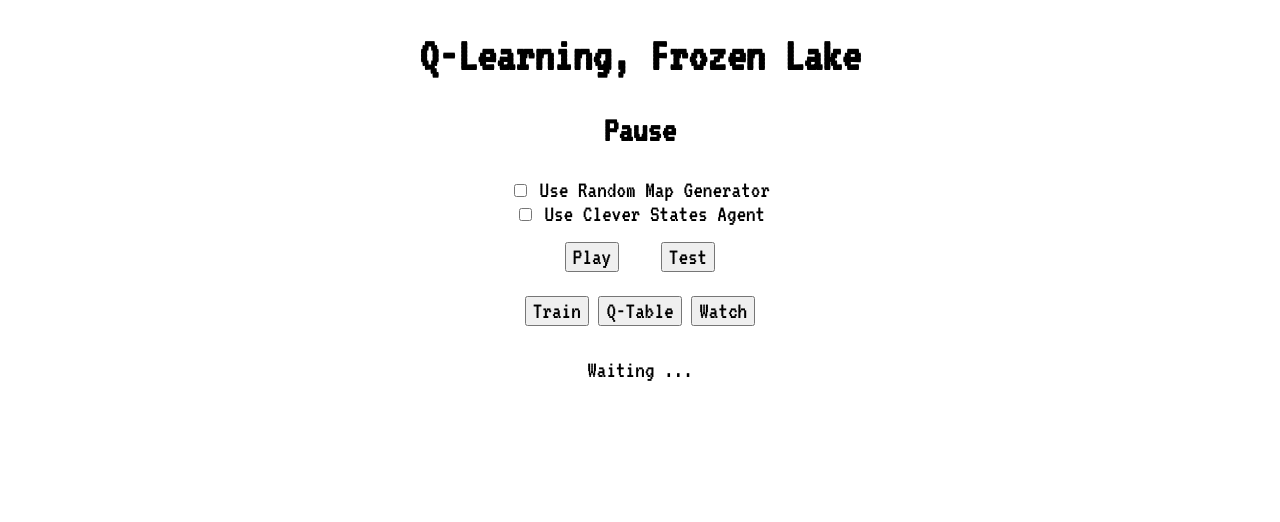
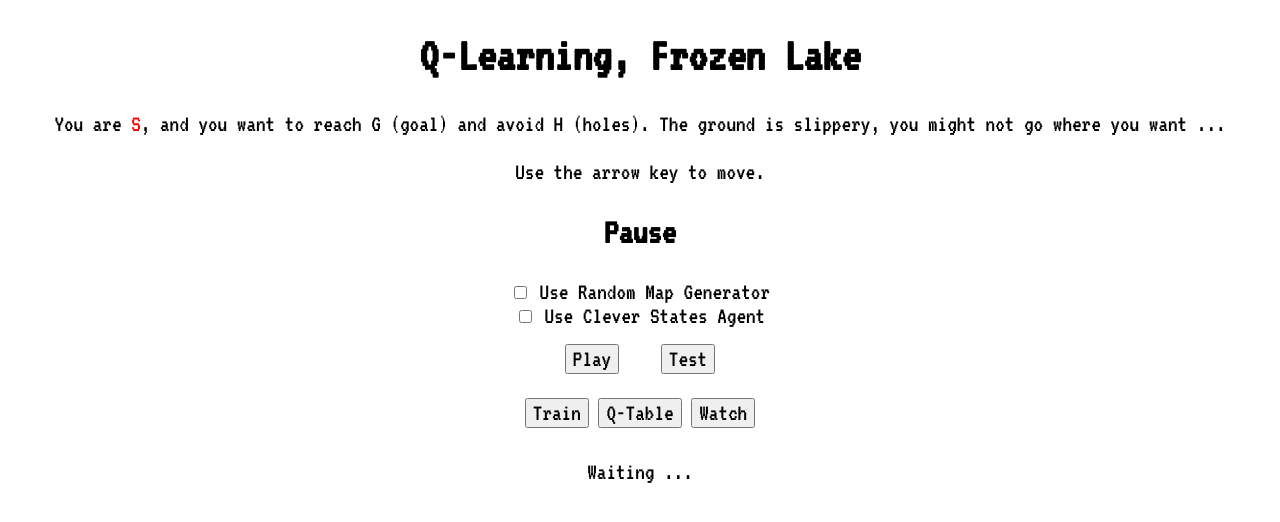
Before and after one commit to AdrKacz/internet-architecture-final-project-RL-overview, a plain HTML site: page index.html in a window 1280 px wide. Drawn offline with Linux system fonts and the light colour scheme.

Commit message:
Add some explanatory text

```diff
--- a/Scripts/main.js
+++ b/Scripts/main.js
@@ -1,6 +1,6 @@
 // Selectors
 const title = document.querySelector("h2");
-const text = document.querySelector("p");
+const text = document.querySelector("p#text");
 const train_btn = document.querySelector("#train");
 const play_btn = document.querySelector("#play");
 const test_btn = document.querySelector('#test');
--- a/index.html
+++ b/index.html
@@ -13,6 +13,8 @@
 </head>
 <body>
 	<h1>Q-Learning, Frozen Lake</h1>
+	<p>You are <em>S</em>, and you want to reach G (goal) and avoid H (holes). The ground is slippery, you might not go where you want ...</p>
+	<p>Use the arrow key to move.</p>
 	<h2>Pause</h2>
 
 	<div>
@@ -30,7 +32,7 @@
 	<button class="agent" id='train'>Train</button>
 	<button class = "agent" id= 'q_table'>Q-Table</button>
 	<button class = "agent" id= 'watch'>Watch</button>
-	<p>Waiting ...</p>
+	<p id="text">Waiting ...</p>
 
 </body>
 </html>
```
